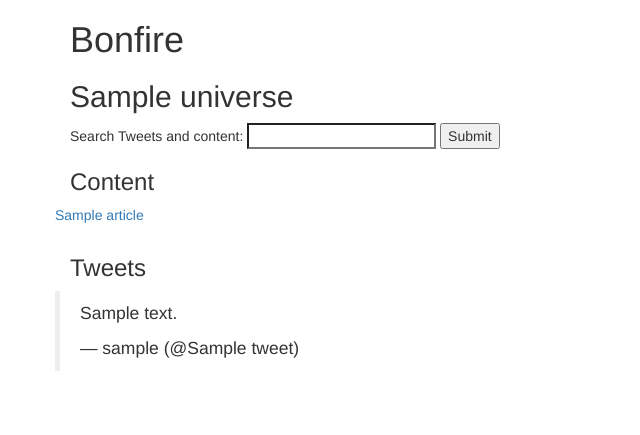
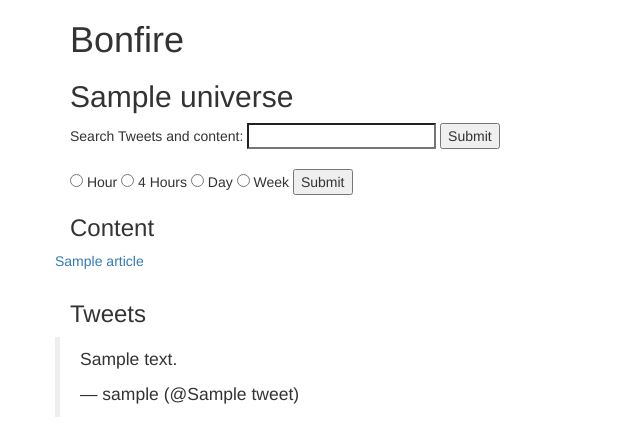
Before and after one commit to NUKnightLab/bonfire, a Flask app: template web/flaskapp/templates/home.html in a window 1280 px wide. Shown: the top 435 px of the page, without its empty margins (0-640 px from the left). Run offline with Flask 2, Linux system fonts and the light colour scheme; the template is opened without the code that fills it: most values are stand-ins (such as "Sample title", 1, 10 or a date in 2020); some libraries are stand-ins or nearby versions.

Commit message:
Adds radio toggle to filter by tweet recency

```diff
--- a/bonfire/db.py
+++ b/bonfire/db.py
@@ -25,6 +25,10 @@
         'content_url': {
             'type': 'string',
             'index': 'not_analyzed'
+        },
+        'created': {
+            'type': 'date',
+            'format': 'EE MMM d HH:mm:ss Z yyyy'
         }
     }
 }
@@ -236,22 +240,38 @@
         body=body, size=size)
     return [content['_source'] for content in res['hits']['hits']]
 
-def get_popular_content(universe, size=100):
+def get_popular_content(universe, since=24, size=100):
     """Gets the most popular URLs shared from a given universe,
     and returns their full content.
     """
     body = {
         'aggregations': {
-            CONTENT_DOCUMENT_TYPE: {
-                'terms': {
-                    'field': 'content_url'
+            'recent_tweets': {
+                'filter': {
+                    'range': {
+                        'created': {
+                            'gte': 'now-%dh' % since,
+                            'lte': 'now'
+                        }
+                    }
+                },
+                'aggregations': {
+                    CONTENT_DOCUMENT_TYPE: {
+                        'terms': {
+                            'field': 'content_url',
+                            'size': size
+                        }
+                    }
                 }
             }
         }
     }
     res = es(universe).search(index=universe, doc_type=TWEET_DOCUMENT_TYPE,
         body=body, size=0)
-    top_urls = [url['key'] for url in res['aggregations'][CONTENT_DOCUMENT_TYPE]['buckets'][:size]]
+    top_urls = [url['key'] for url in
+        res['aggregations']['recent_tweets'][CONTENT_DOCUMENT_TYPE]['buckets']]
+    if not top_urls:
+        return top_urls
 
     # Now query the content index to get the full metadata for these urls.
     res = es_management().mget({'ids': top_urls},
--- a/web/flaskapp/app.py
+++ b/web/flaskapp/app.py
@@ -10,7 +10,15 @@ def home():
     if request.args.get('tweetsearch'):
         content = search_content(request.args.get('tweetsearch'), size=20)
     else:
-        content = get_popular_content(universe, size=20)
+        since_map = {
+            'superfresh': 1,
+            'fresh': 4,
+            'day': 24,
+            'week': 24 * 7
+        }
+        # Default to showing the last day
+        since = since_map[request.args.get('since', 'day')]
+        content = get_popular_content(universe, since=since, size=20)
     tweets = get_universe_tweets(universe, request.args.get('tweetsearch'), size=20)
     return render_template('home.html',
         universe = universe,
--- a/web/flaskapp/templates/home.html
+++ b/web/flaskapp/templates/home.html
@@ -27,6 +27,18 @@
             Search Tweets and content: <input type="search" name="tweetsearch">
             <input type="submit">
           </form>
+        </div>
+
+        <br />
+
+        <div id="sincetoggle">
+        <form action="" name="sincetoggle">
+          <input type="radio" name="since" value="superfresh"> Hour
+          <input type="radio" name="since" value="fresh"> 4 Hours
+          <input type="radio" name="since" value="day"> Day
+          <input type="radio" name="since" value="week"> Week
+          <input type="submit">
+        </form>
         </div>
 
         <h3>Content</h3>
```
